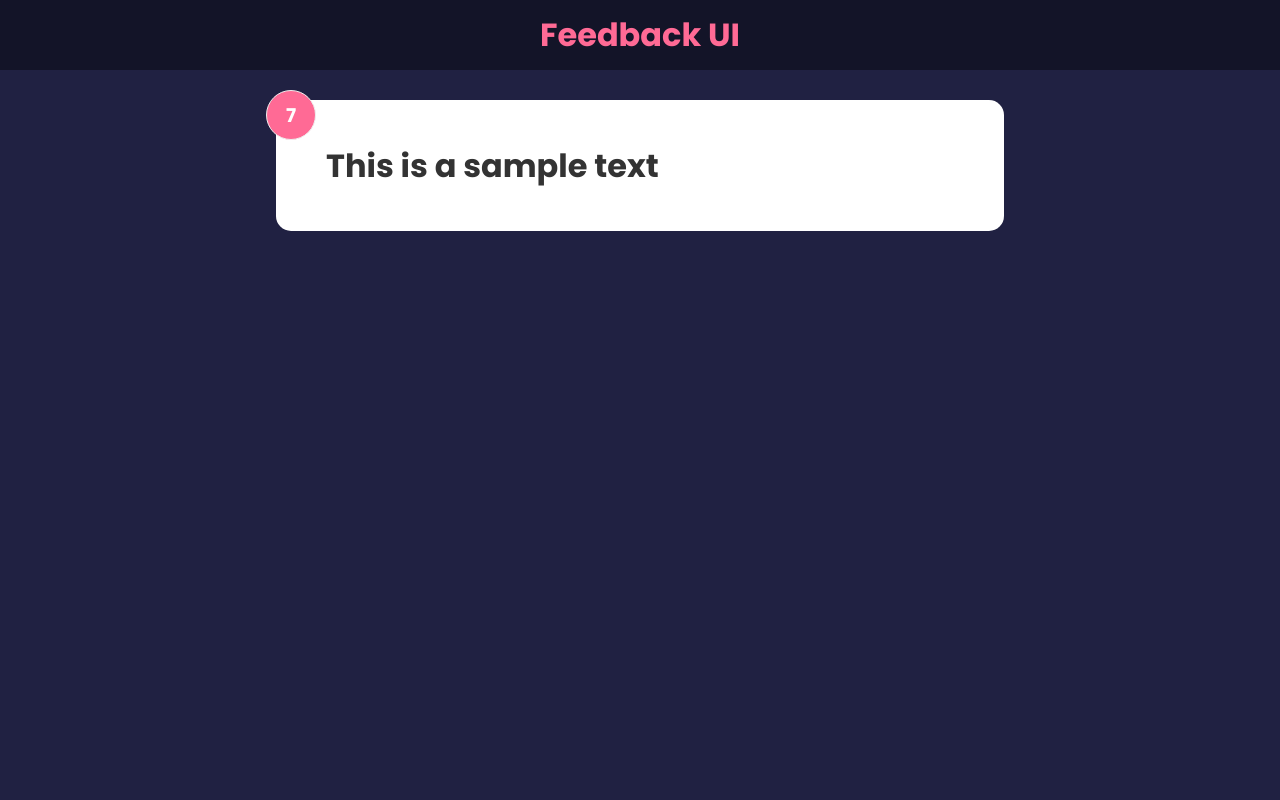
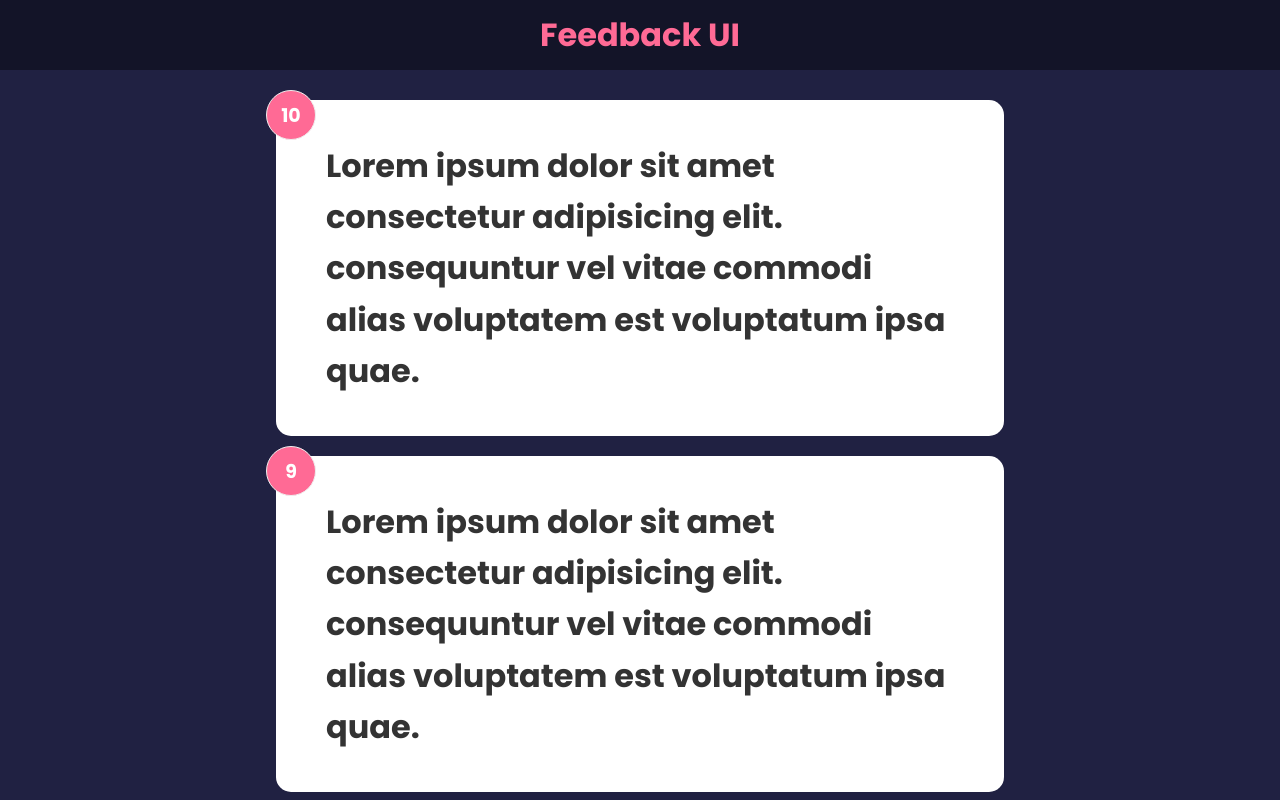
Before and after one commit to ceekay32/feedback-app, a React (Create React App) app in the folder feedback-app/: page / in a window 1280 px wide. Shown: the top 800 px of the page. Built offline with nearby package versions, Linux system fonts and the light colour scheme.

Commit message:
FeedbackList component & global state

```diff
--- a/feedback-app/src/App.js
+++ b/feedback-app/src/App.js
@@ -1,13 +1,16 @@
 import Header from "./components/Header";
-import FeedbackItem from "./components/FeedbackItem";
+import FeedbackList from "./components/FeedbackList";
+import FeedbackData from "./data/FeedbackData";
+import { useState } from "react";
 
 function App() {
+  const [feedback, setFeedback] = useState(FeedbackData);
   return (
     <>
       <Header />
       <div className="container">
         <h1>
-          <FeedbackItem></FeedbackItem>
+          <FeedbackList feedback={feedback} />
         </h1>
       </div>
     </>
--- a/feedback-app/src/components/FeedbackItem.jsx
+++ b/feedback-app/src/components/FeedbackItem.jsx
@@ -1,12 +1,8 @@
-import { useState } from "react";
-
-function FeedbackItem() {
-  const [rating, setRating] = useState(7);
-  const [text, setText] = useState("This is a sample text");
+function FeedbackItem({ item }) {
   return (
     <div className="card">
-      <div className="num-display">{rating}</div>
-      <div className="text-display">{text}</div>
+      <div className="num-display">{item.rating}</div>
+      <div className="text-display">{item.text}</div>
     </div>
   );
 }
--- /dev/null
+++ b/feedback-app/src/components/FeedbackList.jsx
@@ -0,0 +1,16 @@
+import FeedbackItem from "./FeedbackItem";
+
+function FeedbackList({ feedback }) {
+  if (!feedback || feedback.length === 0) {
+    return <div>No feedback yet</div>;
+  }
+  return (
+    <div className="feedback-list">
+      {feedback.map((item) => (
+        <FeedbackItem key={item.id} item={item} />
+      ))}
+    </div>
+  );
+}
+
+export default FeedbackList;
--- /dev/null
+++ b/feedback-app/src/data/FeedbackData.js
@@ -0,0 +1,19 @@
+const FeedbackData = [
+  {
+    id: 1,
+    rating: 10,
+    text: "Lorem ipsum dolor sit amet consectetur adipisicing elit. consequuntur vel vitae commodi alias voluptatem est voluptatum ipsa quae.",
+  },
+  {
+    id: 2,
+    rating: 9,
+    text: "Lorem ipsum dolor sit amet consectetur adipisicing elit. consequuntur vel vitae commodi alias voluptatem est voluptatum ipsa quae.",
+  },
+  {
+    id: 3,
+    rating: 8,
+    text: "Lorem ipsum dolor sit amet consectetur adipisicing elit. consequuntur vel vitae commodi alias voluptatem est voluptatum ipsa quae.",
+  },
+];
+
+export default FeedbackData;
```
